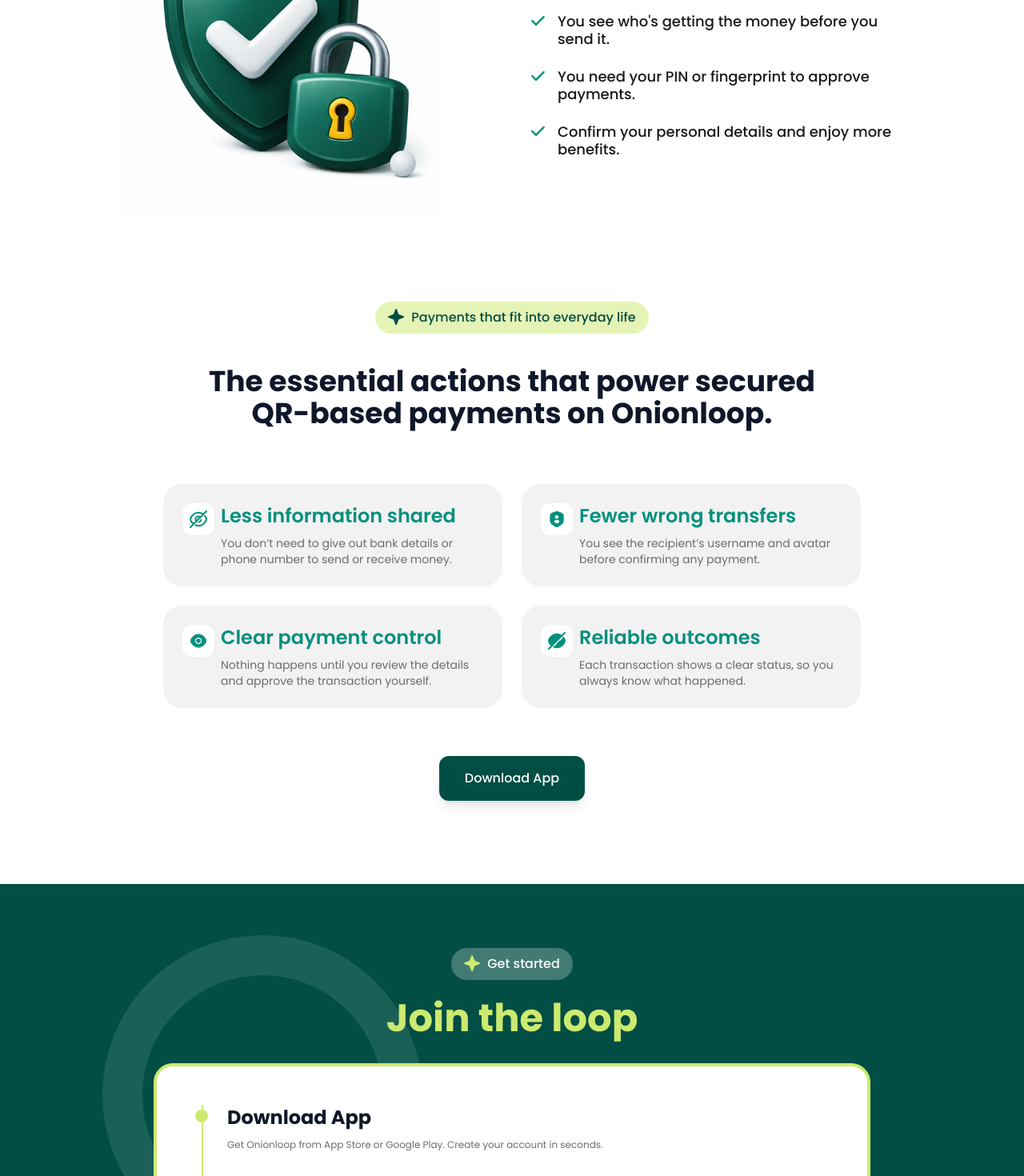
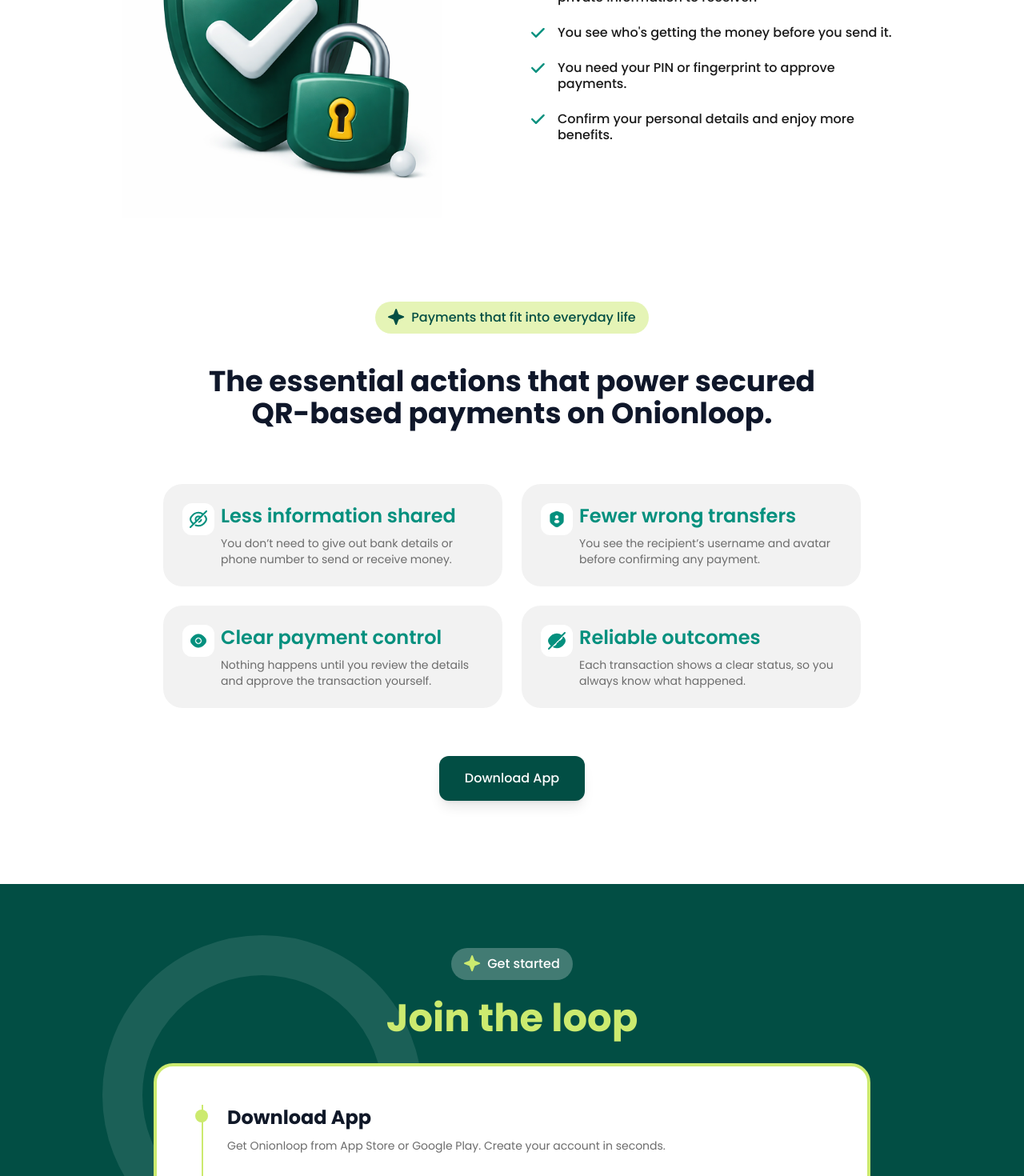
Before and after one commit to OnionloopAfrika/onionloop-landing, a Next.js app: page / in a window 1280 px wide. Shown: the part 2820-4290 px from the top of the page at 80% size. Built offline with nearby package versions, Linux system fonts and the light colour scheme; a web font is replaced by a local one.

Commit message:
fixed layout issue on steps

```diff
--- a/app/components/sections/Steps.tsx
+++ b/app/components/sections/Steps.tsx
@@ -74,7 +74,7 @@
                     {step.title}
                   </h3>
 
-                  <p className="text-(--text-tertiary) text-[11px] md:text-xs leading-relaxed text-left wrap-break-word w-full">
+                  <p className="text-(--text-tertiary) text-sm leading-relaxed text-left wrap-break-word w-full">
                     {step.description}
                   </p>
                 </div>
--- a/app/components/sections/TrustSection.tsx
+++ b/app/components/sections/TrustSection.tsx
@@ -73,7 +73,7 @@
                                 <div className="mt-1 shrink-0">
                                     <TickIcon />
                                 </div>
-                                <span className="text-[#1A1A1A] text-lg font-medium leading-tight">
+                                <span className="text-[#1A1A1A] text-base font-medium leading-tight">
                                     {point}
                                 </span>
                             </li>
```
